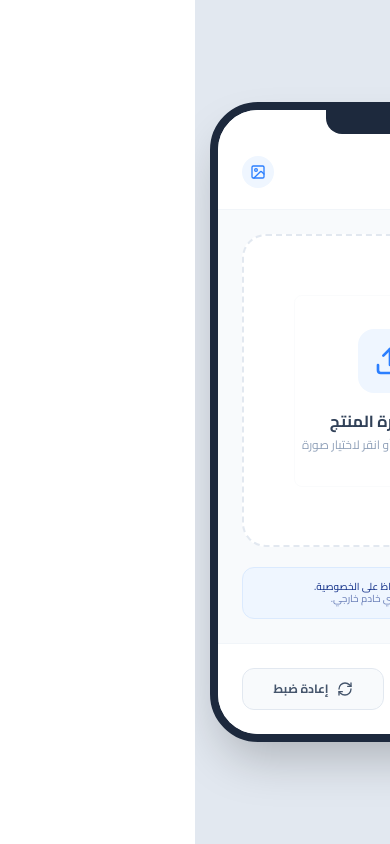
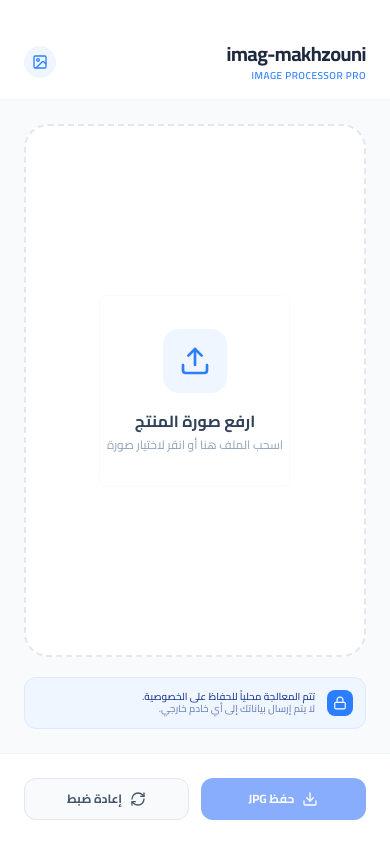
Before and after one commit to Naiem-tun/imag-makhzouni, a React (Vite) app: page / in a window 390 px wide. Built offline with nearby package versions, Linux system fonts and the light colour scheme.

Commit message:
ةؤمييز

```diff
--- a/src/components/ImageProcessor.tsx
+++ b/src/components/ImageProcessor.tsx
@@ -253,10 +253,10 @@ export default function ImageProcessor() {
   };
 
   return (
-    <div className="w-full min-h-screen bg-slate-200 flex items-center justify-center font-sans p-4" dir="rtl">
-      <div className="w-[360px] h-[640px] bg-slate-50 rounded-[3rem] shadow-2xl border-[8px] border-slate-800 overflow-hidden relative flex flex-col shrink-0">
+    <div className="w-full min-h-[100dvh] bg-slate-50 sm:bg-slate-200 flex items-center justify-center font-sans sm:p-4" dir="rtl">
+      <div className="w-full sm:w-[360px] h-[100dvh] sm:h-[640px] bg-slate-50 sm:rounded-[3rem] sm:shadow-2xl sm:border-[8px] sm:border-slate-800 overflow-hidden relative flex flex-col shrink-0">
 
-        <div className="absolute top-0 left-1/2 -translate-x-1/2 w-32 h-6 bg-slate-800 rounded-b-2xl z-20"></div>
+        <div className="hidden sm:block absolute top-0 left-1/2 -translate-x-1/2 w-32 h-6 bg-slate-800 rounded-b-2xl z-20"></div>
 
         <header className="pt-10 pb-4 px-6 bg-white border-b border-slate-100 flex items-center justify-between shrink-0">
           <div>
```
